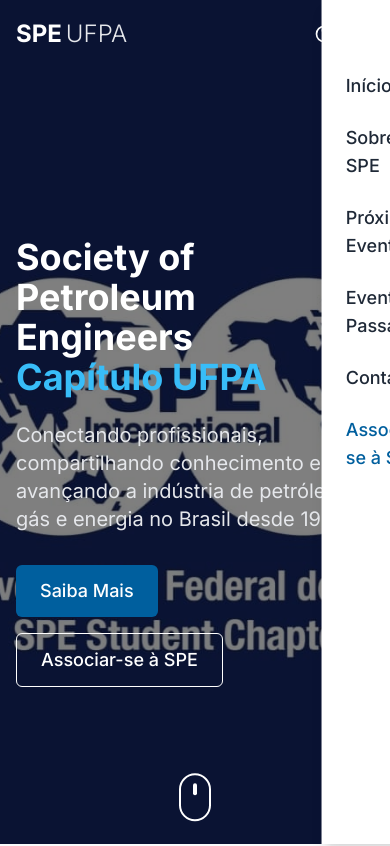
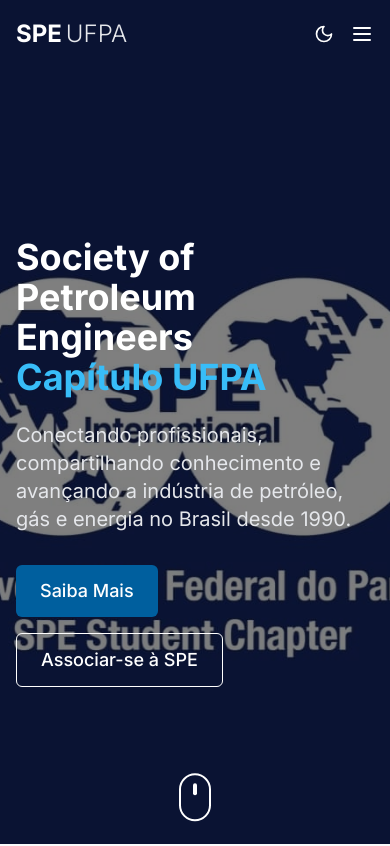
Before and after one commit to TYeshua/SPESITE, a React (Vite) app: page / in a window 390 px wide. Shown: the top 846 px of the page. Built offline with nearby package versions, Linux system fonts and the light colour scheme.

Commit message:
ajustando

```diff
--- a/src/components/layout/Header.tsx
+++ b/src/components/layout/Header.tsx
@@ -84,18 +84,23 @@ const Header: React.FC = () => {
             {isDarkMode ? <Sun className="h-5 w-5" /> : <Moon className="h-5 w-5" />}
           </button>
           <button type="button" onClick={toggleMenu} className="text-2xl focus:outline-none">
+            {isMenuOpen ? (
+              <X className={`h-6 w-6 ${isScrolled ? 'text-gray-800 dark:text-gray-200' : 'text-white'}`} />
+            ) : (
               <Menu className={`h-6 w-6 ${isScrolled ? 'text-gray-800 dark:text-gray-200' : 'text-white'}`} />
+            )}
           </button>
         </div>
       </div>
 
-      {/* Mobile Sidebar Menu sem overlay escuro */}
-      <div className="fixed inset-y-0 right-0 z-40 lg:hidden">
+      {/* Condicional: renderiza menu lateral somente se aberto */}
+      {isMenuOpen && (
+        <div className="fixed inset-0 z-40 flex justify-end lg:hidden">
           <div
             className={`
               w-2/3 max-w-xs h-full bg-white dark:bg-gray-900 p-6 shadow-lg
               transform transition-transform duration-300
-            ${isMenuOpen ? 'translate-x-0' : 'translate-x-full'}
+              translate-x-0
             `}
           >
             <button
@@ -122,6 +127,7 @@ const Header: React.FC = () => {
             </nav>
           </div>
         </div>
+      )}
     </header>
   );
 };
```
Lines whose indentation alone changed are shown as unchanged.
